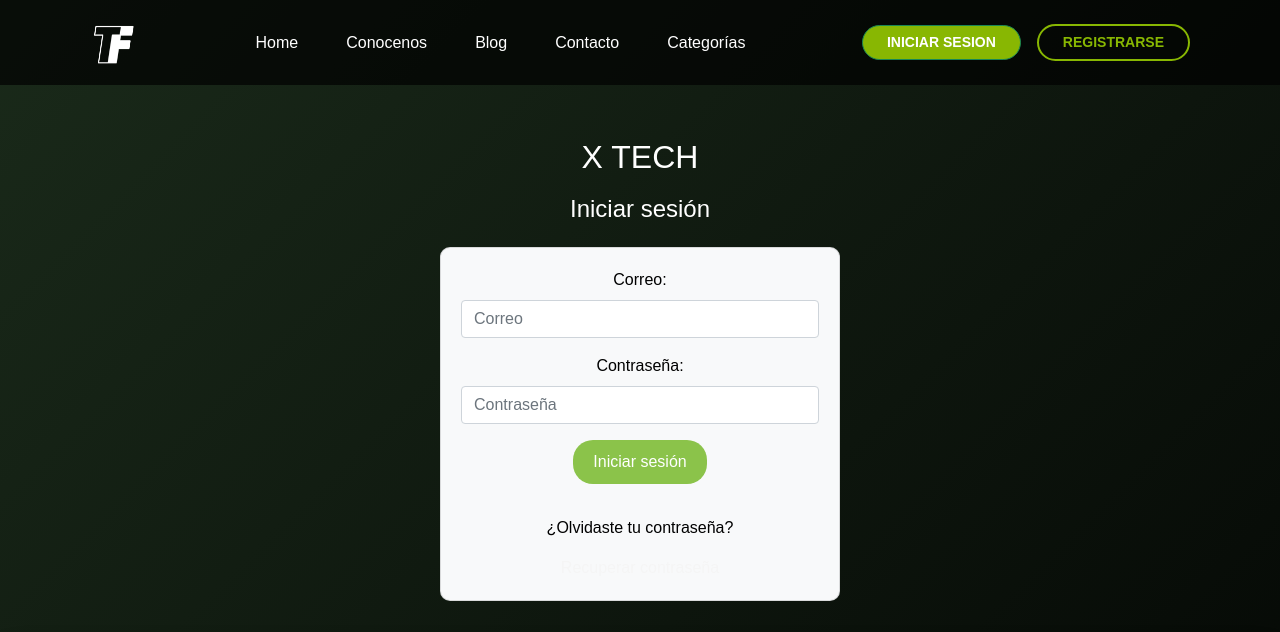
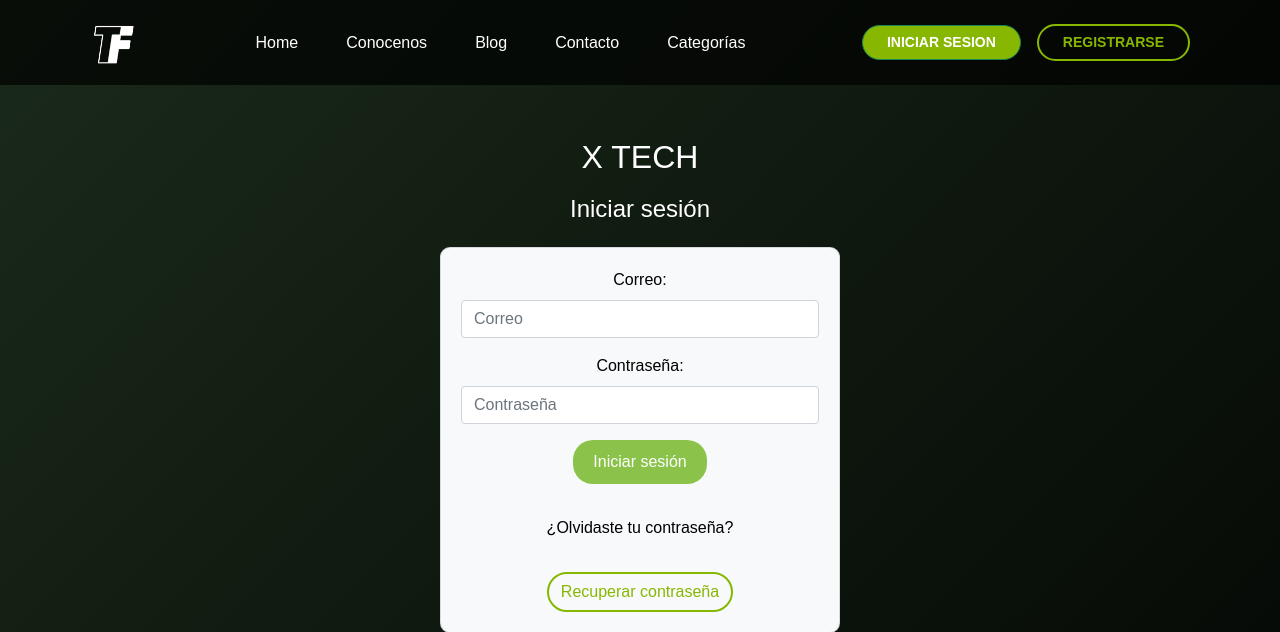
Before and after one commit to anabelaMaciel/proyecto-final-info, a Django app: page /login/ in a window 1280 px wide. Shown: the top 632 px of the page. Run offline with Django 5.2, Linux system fonts and the light colour scheme; grey boxes are pictures that could not be loaded.

Commit message:
Arregle boton de "recuperar contraseña" que no se veia

```diff
--- a/templates/blog/login.html
+++ b/templates/blog/login.html
@@ -108,7 +108,7 @@
             </form>
             <div class="mt-3 text-center">
                 <p>¿Olvidaste tu contraseña?</p>
-                <a href="#" class="link">Recuperar contraseña</a>
+                <a href="#" class="btn btn-transparent rounded-pill verde-lima-transparent text-light mt-3">Recuperar contraseña</a>
             </div>
         </div>
     </div>
```
